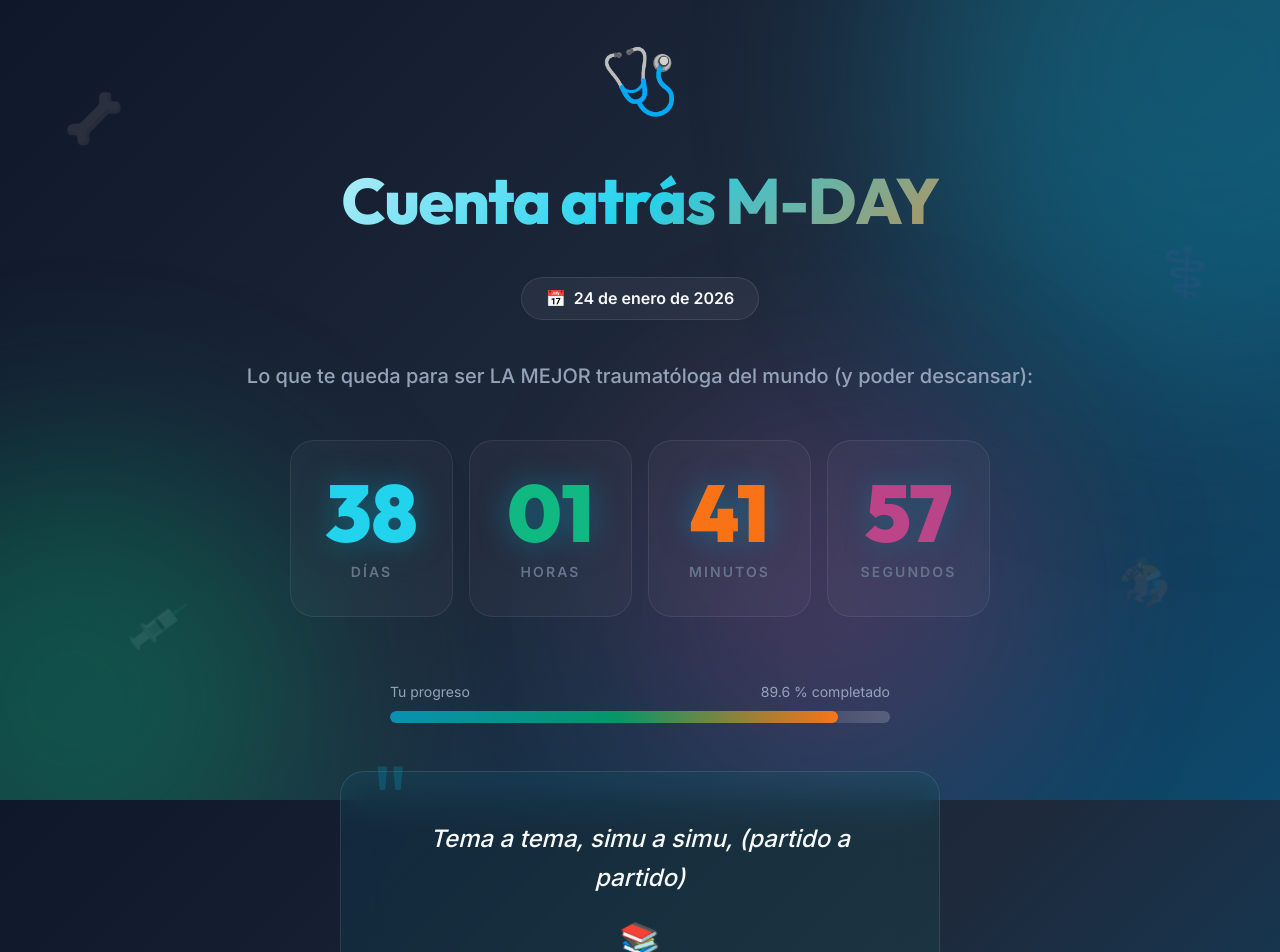
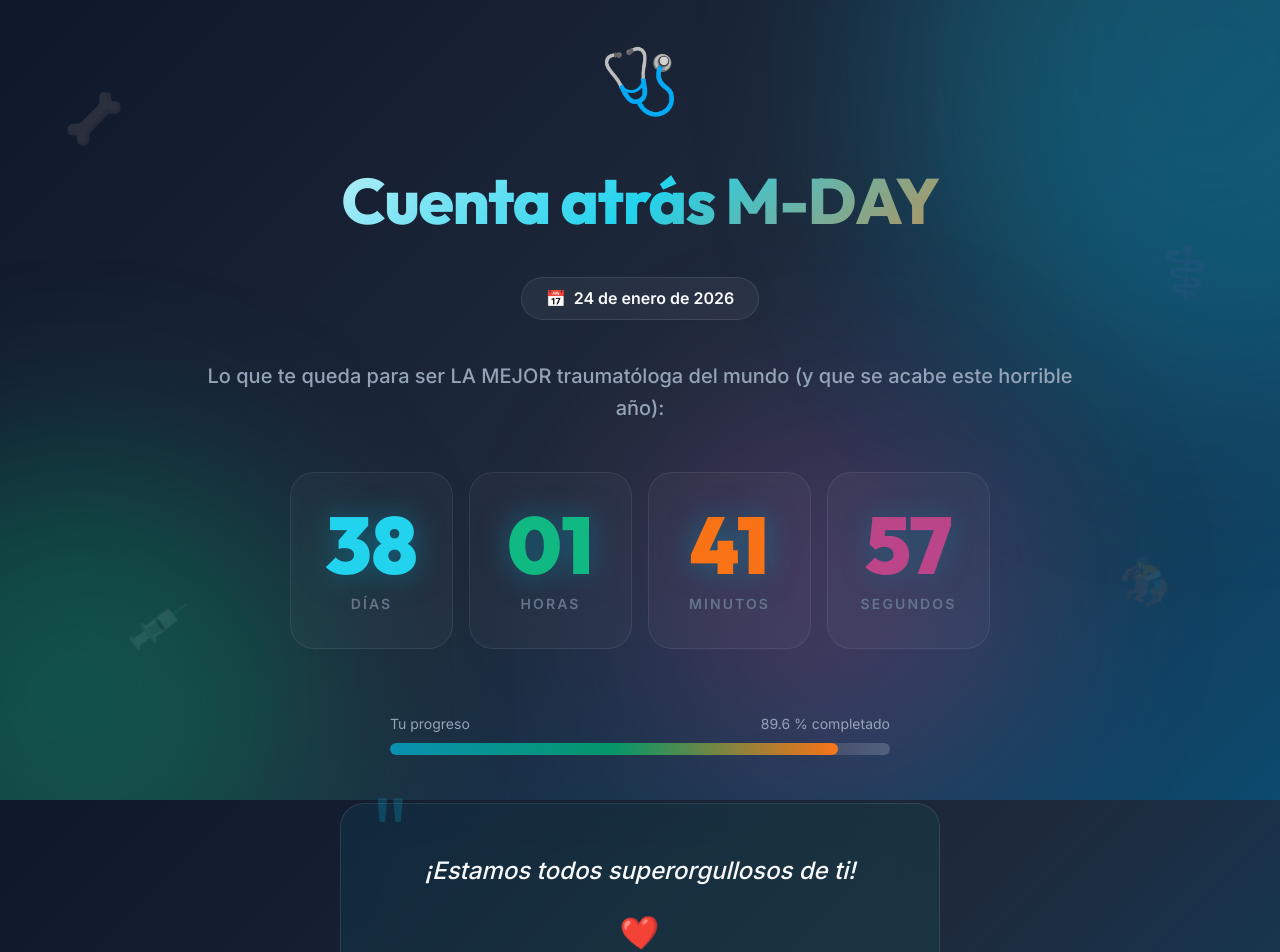
Before and after one commit to pqz-dev/m-day, a React (Vite) app: page / in a window 1280 px wide. Shown: the top 952 px of the page. Built offline with nearby package versions, Linux system fonts and the light colour scheme.

Commit message:
changing quotes and timer

```diff
--- a/src/MDayApp.tsx
+++ b/src/MDayApp.tsx
@@ -90,9 +90,13 @@ const Confetti = () => {
   );
 };
 
+// Get a random quote index on app load
+const getRandomQuoteIndex = () =>
+  Math.floor(Math.random() * MOTIVATIONAL_QUOTES.length);
+
 export const MDayApp = () => {
   const [timeLeft, setTimeLeft] = useState<TimeLeft>(calculateTimeLeft());
-  const [currentQuote, setCurrentQuote] = useState(0);
+  const [currentQuote] = useState(getRandomQuoteIndex);
   const [progress] = useState(calculateProgress());
   const isFinished = timeLeft.total === 0;
 
@@ -103,21 +107,6 @@ export const MDayApp = () => {
     }, 1000);
 
     return () => clearInterval(timer);
-  }, []);
-
-  // Rotate quotes every 8 seconds (random selection)
-  useEffect(() => {
-    const quoteTimer = setInterval(() => {
-      setCurrentQuote((prev) => {
-        let next;
-        do {
-          next = Math.floor(Math.random() * MOTIVATIONAL_QUOTES.length);
-        } while (next === prev && MOTIVATIONAL_QUOTES.length > 1);
-        return next;
-      });
-    }, 8000);
-
-    return () => clearInterval(quoteTimer);
   }, []);
 
   const formatNumber = (num: number): string => {
@@ -172,15 +161,14 @@ export const MDayApp = () => {
                 <span className="header-date-text">24 de enero de 2026</span>
               </div>
               <p className="header-subtitle">
-                Lo que te queda para ser LA MEJOR traumatóloga del mundo (y
-                poder descansar):
+                Lo que te queda para ser LA MEJOR traumatóloga del mundo (y que
+                se acabe este horrible año):
               </p>
             </>
           )}
           {isFinished && (
             <p className="celebration-subtitle">
-              ¡Lo has conseguido! 🏆 Ya eres oficialmente LA MEJOR traumatóloga
-              del mundo 👩‍⚕️
+              ¡Feliz año nuevo! 🍇 Ya ha acabado este sufrimiento para siempre
             </p>
           )}
         </header>
```
